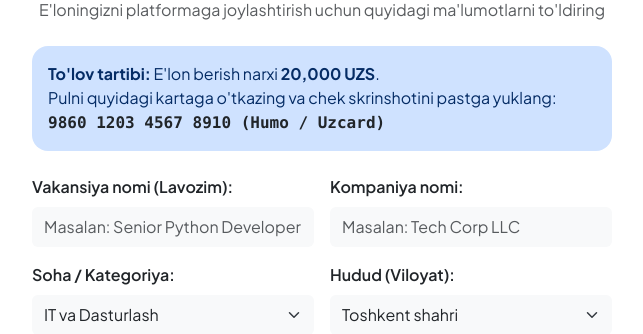
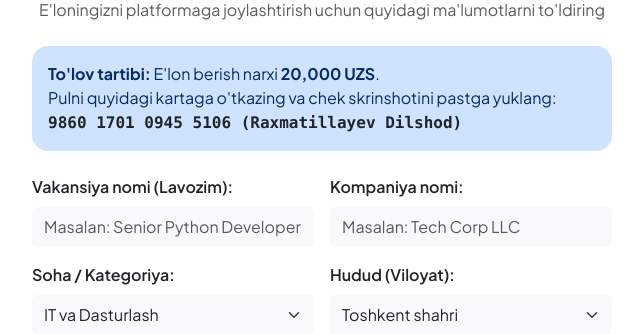
Before and after one commit to xlemann0/ishbor, a Flask app: page /add-job in a window 1280 px wide. Shown: the part 144-478 px from the top of the page, without its empty margins (318-961 px from the left). Run offline with Flask 3, Linux system fonts and the light colour scheme.

Commit message:
Update payment details in add_job.html

```diff
--- a/templates/add_job.html
+++ b/templates/add_job.html
@@ -19,7 +19,7 @@
             <div class="alert alert-primary border-0 rounded-4 mb-4">
                 <strong>To'lov tartibi:</strong> E'lon berish narxi <strong>20,000 UZS</strong>.<br>
                 Pulni quyidagi kartaga o'tkazing va chek skrinshotini pastga yuklang:<br>
-                <code class="fs-6 fw-bold text-dark">9860 1203 4567 8910 (Humo / Uzcard)</code>
+                <code class="fs-6 fw-bold text-dark">9860 1701 0945 5106 (Raxmatillayev Dilshod)</code>
             </div>
 
             <form method="POST" enctype="multipart/form-data" class="row g-3">
```
